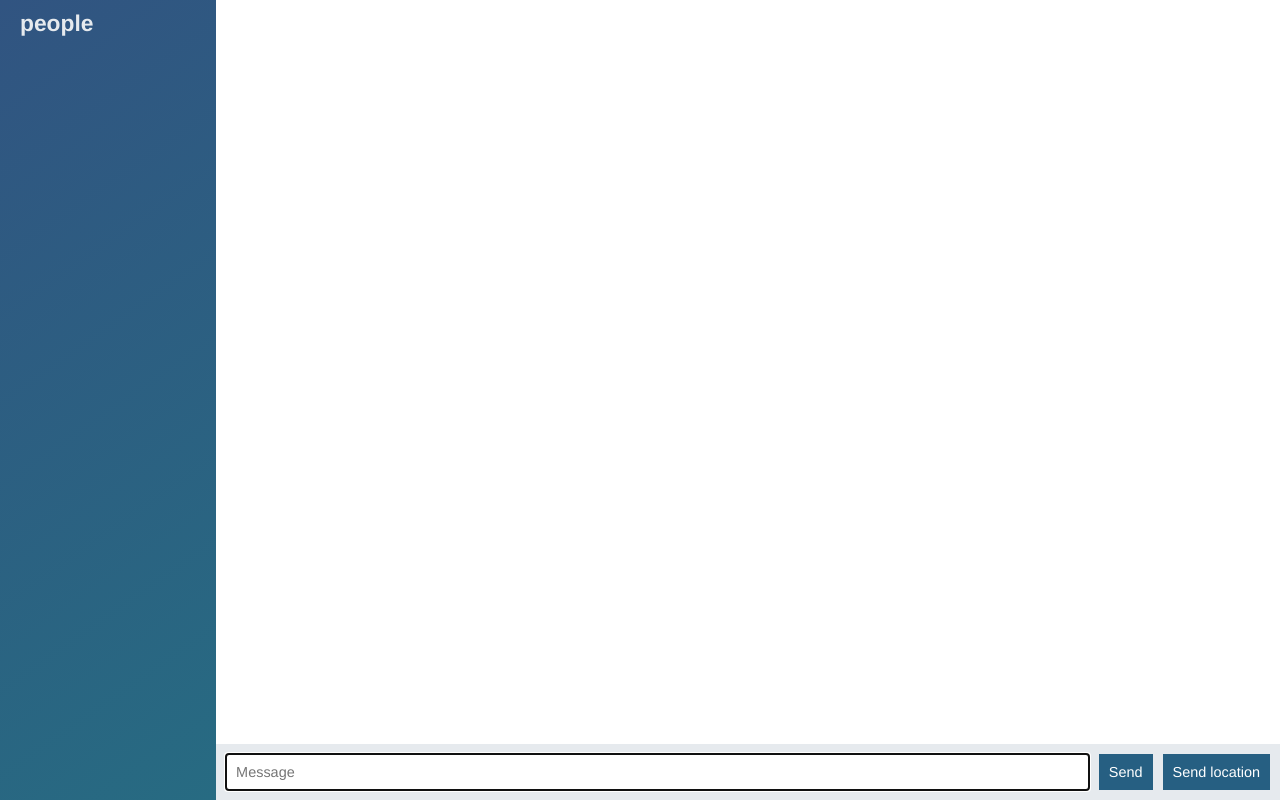
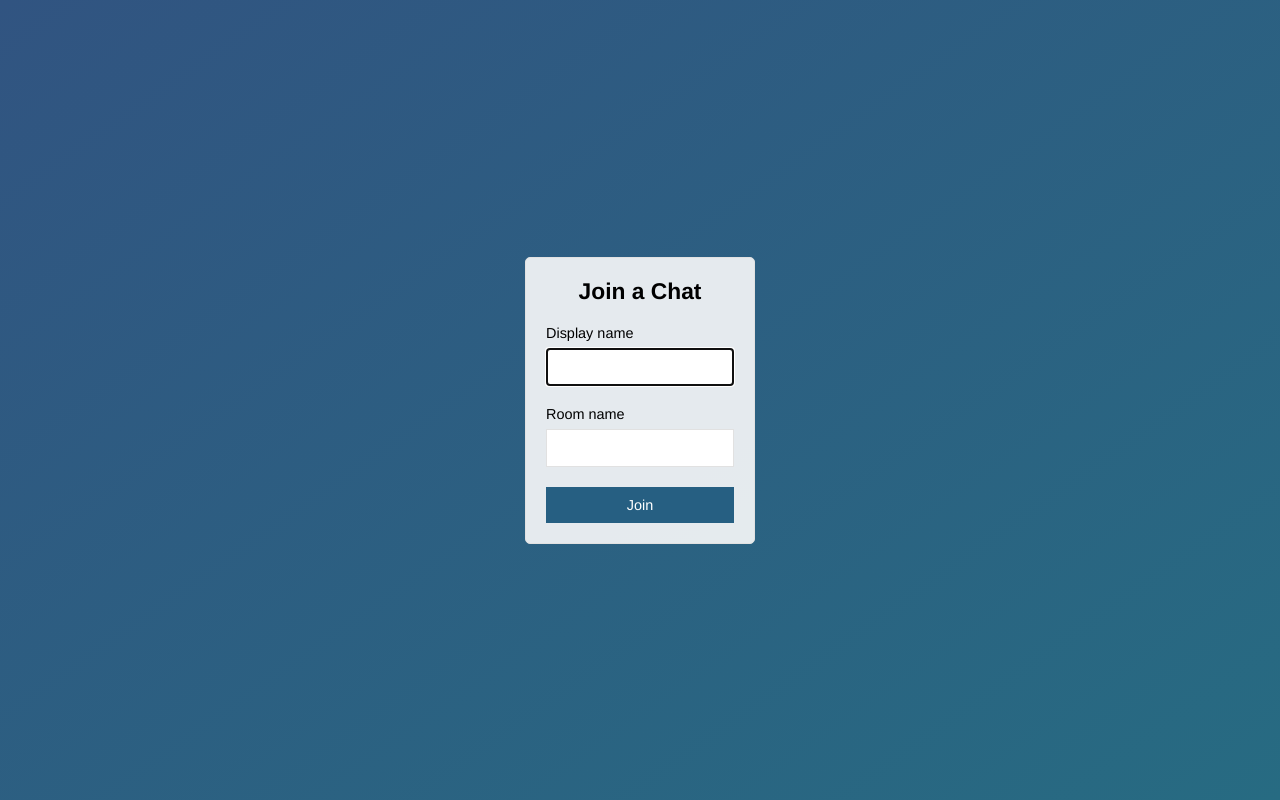
Before and after one commit to xcaffe/node-course-2-chat-app, a website: page public/index.html in a window 1280 px wide. Drawn offline with nearby package versions, Linux system fonts and the light colour scheme; no server answers.

Commit message:
Add join page that submits to chat.html

```diff
--- a/public/index.html
+++ b/public/index.html
@@ -1,62 +1,36 @@
-<!DOCTYPE html>
+<!Doctype html>
 <html>
 
 <head>
     <meta charset="utf-8">
+    <title> Join  |  ChatApp </title>
+    <meta name="viewport" content="width=device-width, initial-scale=1, user-scalable=no">
     <link rel="stylesheet" href="/css/styles.css">
 </head>
 
-<body class="chat">
-
-    <div class="chat__sidebar">
-        <h3> people </h3>
-        <div id="users"></div>
+<body class="centered-form">
+    <div class="centered-form__form">
+        <form action="/chat.html">
+        <div class="form-field">
+            <h3> Join a Chat</h3>
         </div>
 
-    <div class="chat__main">
-    <ol id="messages" class="chat__messages"> </ol>
+       <div class="form-field">
+           <label>Display name</label>
+           <input type="text" name="name" autofocus/>
+       </div>
 
-    <div class="chat__footer">
-            <form id="message-form">
-            <input name="message" type="text" placeholder="Message" autofocus autocomplete="off"/>
-            <button>Send</button>
-            </form>
-            <button id="send-location"> Send location</button>
+       <div class="form-field">
+            <label>Room name</label>
+            <input type="text" name="room" />
+        </div>
+
+        <div class="form-field">
+                <button> Join </button>
+            </div>
+
+    </form>
     </div>
-   </div>
 
-    <script id="message-template" type="text/template">
-       <li class="message">
-        <div class="message__title">
-            <h4>{{from}}</h4>
-            <span>{{createdAt}} </span>
-        </div>
-        <div clas="message__body">
-            <p> {{text}} </p>
-        </div>
-    </li>
-    </script>
-
-
-    <script id="location-message-template" type="text/template">
-        <li class="message">
-         <div class="message__title">
-             <h4>{{from}}</h4>
-             <span>{{createdAt}} </span>
-         </div>
-         <div clas="message__body">
-             <p> <a href="{{url}}" target="_blank">My current loccation</a>
-             </p>
-         </div>
-     </li>
-     </script>
-
-
-    <script src="/socket.io/socket.io.js"></script>
-    <script src="/js/libs/jquery-3.3.1.min.js"></script>
-    <script src="/js/libs/moment.js"></script>
-    <script src="/js/libs/mustache.js"></script>
-    <script src="/js/index.js"></script>
 </body>
-
 </html>
```
Also changed, not shown: public/chat.html (added, +64 -0 lines), public/js/chat.js (renamed from public/js/index.js).
